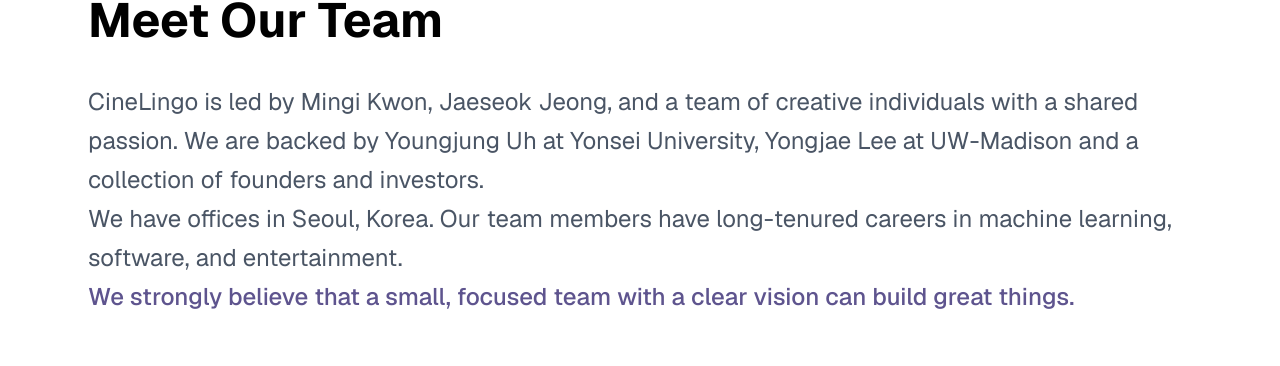
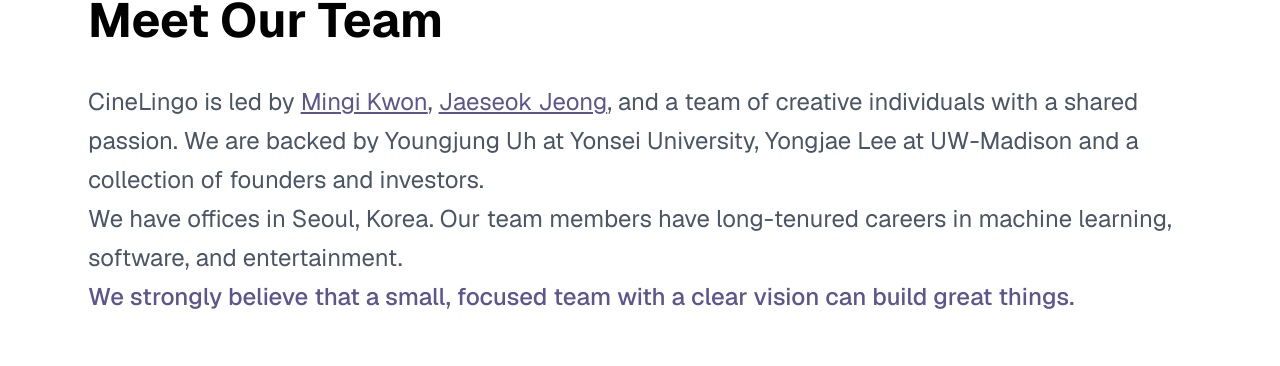
Before and after one commit to CineLingo/CineLingo-HomePage, a Next.js app: page /team in a window 1280 px wide. Shown: the part 218-584 px from the top of the page. Built offline with nearby package versions, Linux system fonts and the light colour scheme.

Commit message:
Add hyperlinks to Mingi Kwon and Jaeseok Jeong in team description

```diff
--- a/src/app/team/page.tsx
+++ b/src/app/team/page.tsx
@@ -19,7 +19,25 @@ export default function TeamPage() {
                 {t('team.title')}
               </h1>
               <p className="text-xl md:text-2xl text-gray-600 leading-relaxed">
-                {t('team.description')}
+                {t('team.description.prefix')}
+                <a
+                  href="https://sites.google.com/view/mingikwon"
+                  target="_blank"
+                  rel="noopener noreferrer"
+                  className="text-[#5E548E] hover:text-[#231942] underline hover:no-underline transition-colors duration-300"
+                >
+                  {t('team.description.mingi')}
+                </a>
+                {t('team.description.middle')}
+                <a
+                  href="https://sites.google.com/yonsei.ac.kr/jaeseokjeong"
+                  target="_blank"
+                  rel="noopener noreferrer"
+                  className="text-[#5E548E] hover:text-[#231942] underline hover:no-underline transition-colors duration-300"
+                >
+                  {t('team.description.jaeseok')}
+                </a>
+                {t('team.description.suffix')}
                 <br/> {t('team.location')}
 
                 <p className="text-xl md:text-2xl text-[#5E548E] font-medium leading-relaxed">
--- a/src/contexts/LanguageContext.tsx
+++ b/src/contexts/LanguageContext.tsx
@@ -101,7 +101,11 @@ const translations = {
 
     // Team Page
     'team.title': "Meet Our Team",
-    'team.description': "CineLingo is led by Mingi Kwon, Jaeseok Jeong, and a team of creative individuals with a shared passion. We are backed by Youngjung Uh at Yonsei University, Yongjae Lee at UW-Madison and a collection of founders and investors.",
+    'team.description.prefix': "CineLingo is led by ",
+    'team.description.mingi': "Mingi Kwon",
+    'team.description.middle': ", ",
+    'team.description.jaeseok': "Jaeseok Jeong",
+    'team.description.suffix': ", and a team of creative individuals with a shared passion. We are backed by Youngjung Uh at Yonsei University, Yongjae Lee at UW-Madison and a collection of founders and investors.",
     'team.location': "We have offices in Seoul, Korea. Our team members have long-tenured careers in machine learning, software, and entertainment.",
     'team.belief': "We strongly believe that a small, focused team with a clear vision can build great things.",
     'team.photos.title': "Our Team",
@@ -197,7 +201,11 @@ const translations = {
 
     // Team Page
     'team.title': "우리 팀을 만나보세요",
-    'team.description': "CineLingo는 권민기, 정재석, 그리고 열정을 공유하는 창의적인 팀원들이 이끌고 있습니다. 연세대학교 어영정 교수님, 위스콘신 대학교 매디슨 캠퍼스의 이용재 교수님, 그리고 여러 창업자 및 투자자들의 지원을 받고 있습니다. 서울에 본사를 두고 있으며, 팀원들은 머신러닝, 소프트웨어, 엔터테인먼트 분야에서 오랜 경력을 쌓아온 전문가들입니다.",
+    'team.description.prefix': "CineLingo는 ",
+    'team.description.mingi': "권민기",
+    'team.description.middle': ", ",
+    'team.description.jaeseok': "정재석",
+    'team.description.suffix': ", 그리고 열정을 공유하는 창의적인 팀원들이 이끌고 있습니다. 연세대학교 어영정 교수님, 위스콘신 대학교 매디슨 캠퍼스의 이용재 교수님, 그리고 여러 창업자 및 투자자들의 지원을 받고 있습니다. 서울에 본사를 두고 있으며, 팀원들은 머신러닝, 소프트웨어, 엔터테인먼트 분야에서 오랜 경력을 쌓아온 전문가들입니다.",
     'team.location': "우리는 서울, 한국에 사무실이 있습니다. 우리 팀원들은 머신러닝, 소프트웨어, 엔터테인먼트 분야에서 오랜 경력을 가지고 있습니다.",
     'team.belief': "우리는 명확한 비전을 가진 작고 집중된 팀이 위대한 결과를 만들어낼 수 있다고 믿습니다.",
     'team.photos.title': "우리 팀",
```
